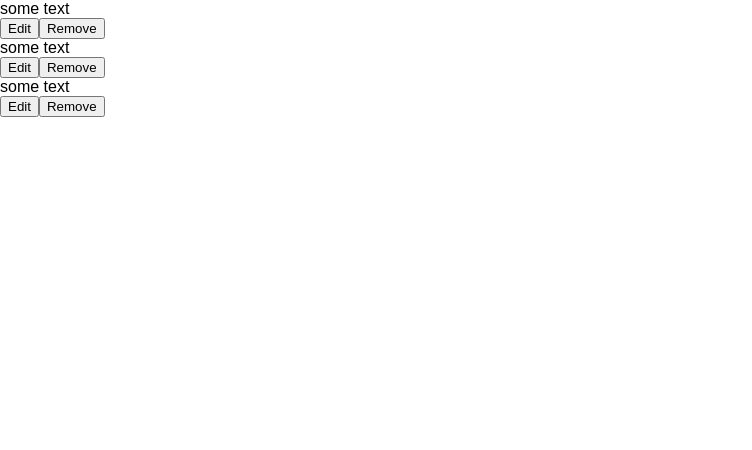
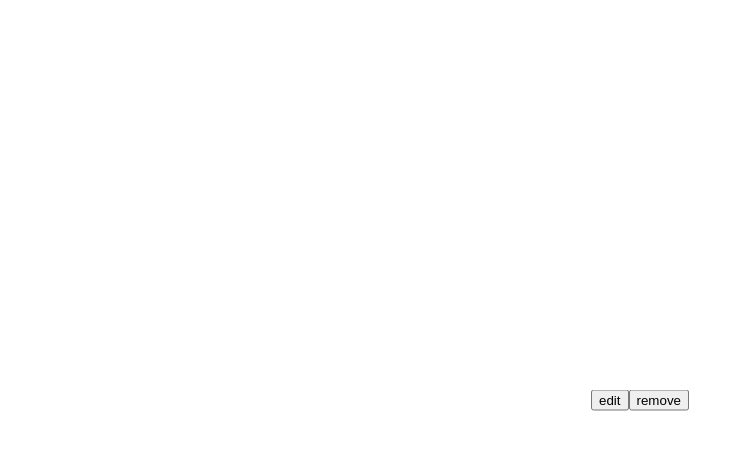
Before and after one commit to TupotaValentyn/bookcrossing, a React (Create React App) app: page / in a window 1280 px wide. Shown: the top 450 px of the page, without its empty margins (0-752 px from the left). Built offline with nearby package versions, Linux system fonts and the light colour scheme.

Commit message:
new syntax

```diff
--- a/src/App.js
+++ b/src/App.js
@@ -3,6 +3,7 @@ import logo from './logo.svg';
 // import './App.css';
 import Test from './components/test/test'
 import Container from "./components/buttonBlock/container";
+import Checkbox from "./components/checkbox/checkbox";
 
 class App extends Component {
   render() {
@@ -23,9 +24,11 @@ class App extends Component {
           {/*<Test name="Dota 2" age="14+" />*/}
           {/*<Test name="CS GO" age="15+" />*/}
           {/*<Test name="Portal" age="18+" />*/}
-          <Container> first </Container>
-          <Container> second </Container>
-          <Container> three </Container>
+          {/*<Container> first </Container>*/}
+          {/*<Container> second </Container>*/}
+          {/*<Container> three </Container>*/}
+
+          <Checkbox />
       </div>
     );
   }
--- /dev/null
+++ b/src/components/checkbox/checkbox.js
@@ -0,0 +1,54 @@
+import React from 'react'
+import './style.css'
+
+class Checkbox extends React.Component {
+
+    constructor(props){
+        super(props);
+        this.state = {
+            edit:false,
+        };
+    };
+
+    edit =()=>{
+        this.setState({edit: true});
+    };
+
+    remove =()=>{
+        alert("click remove button");
+    };
+
+    save =()=>{
+        this.setState({edit: false});
+    };
+
+    rendNorm = ()=>{
+        return(
+            <div className='container1'>
+                <div className="text">{this.props.children}</div>
+                <button onClick={this.edit} className="btn edit">edit</button>
+                <button onClick={this.remove} className="btn remove">remove</button>
+            </div>
+        );
+    };
+
+    rendEdit =()=>{
+        return(
+            <div className='container1'>
+                <textarea defaultValue={this.props.children}></textarea>
+                <button onClick={this.save} className="btn success">Save</button>
+            </div>
+        );
+    };
+
+    render() {
+      if(this.state.edit){
+          return this.rendEdit();
+      }else{
+          return this.rendNorm();
+      }
+    }
+}
+
+
+export default Checkbox;
--- /dev/null
+++ b/src/components/checkbox/style.css
@@ -0,0 +1,13 @@
+body, html{
+    margin: 0;
+    padding: 0;
+    box-sizing: border-box;
+}
+
+.container1{
+    position: absolute;
+    top: 50%;
+    left: 50%;
+    transform: translate(-50%, -50%);
+
+}
```
